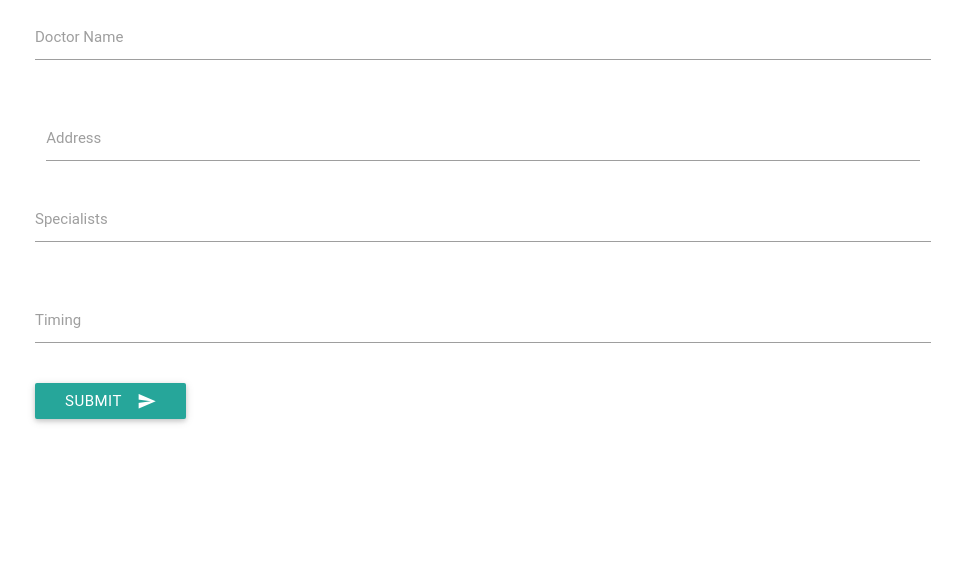
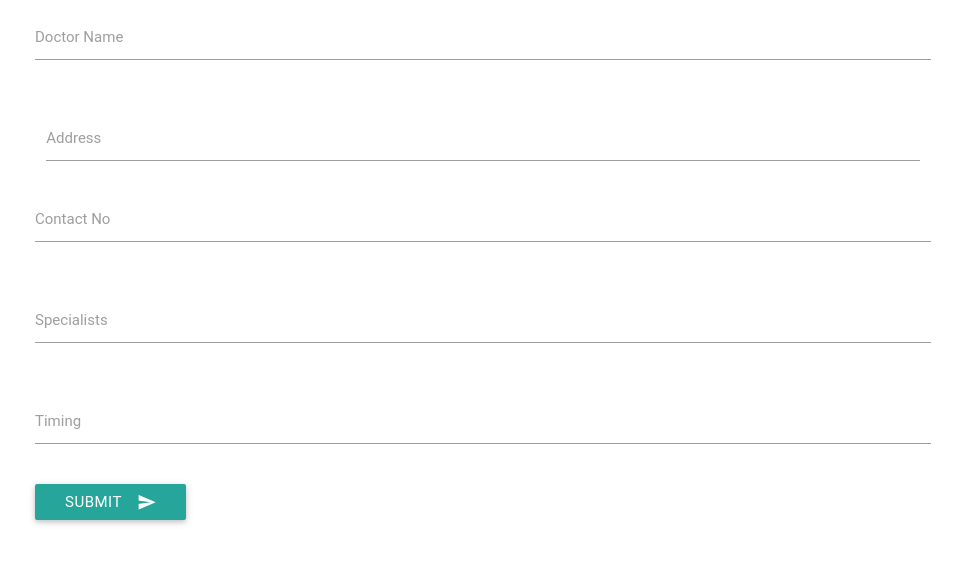
Before and after one commit to RomaNegi/myhospital, a PHP site: page /addDoctors.php in a window 1280 px wide. Shown: the part 191-755 px from the top of the page, without its empty margins (157-1119 px from the left). Run offline with PHP 8.4, Linux system fonts and the light colour scheme; a user stored in the database is signed in; some libraries are stand-ins or nearby versions; some web fonts are replaced.

Commit message:
contact field changed

```diff
--- a/admin/addDoctors.php
+++ b/admin/addDoctors.php
@@ -26,6 +26,12 @@ include 'header.php';
         </div>
 
 
+      <div class="row">
+        <div class="input-field col s12">
+          <input id="text" type="text" class="validate" name="timing">
+          <label for="password">Contact No</label>
+        </div>
+      </div>
 
 
       <div class="row">
--- a/admin/addpathologylab.php
+++ b/admin/addpathologylab.php
@@ -29,7 +29,7 @@ include 'header.php';
 
       <div class="row">
         <div class="input-field col s12">
-          <input id="text" type="password" class="validate" name="timing">
+          <input id="text" type="text" class="validate" name="timing">
           <label for="password">Contact No</label>
         </div>
       </div>
```
